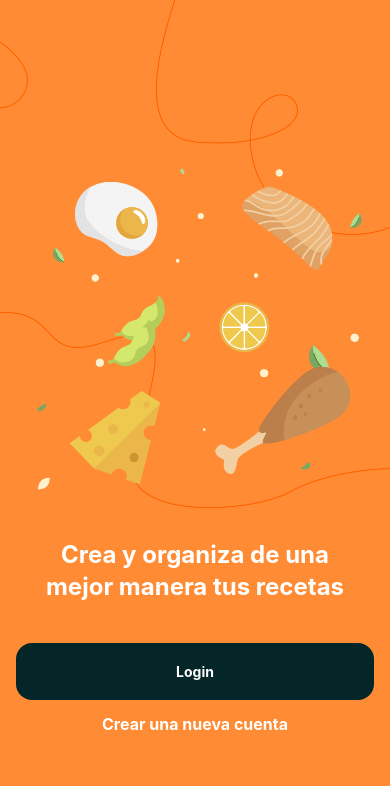
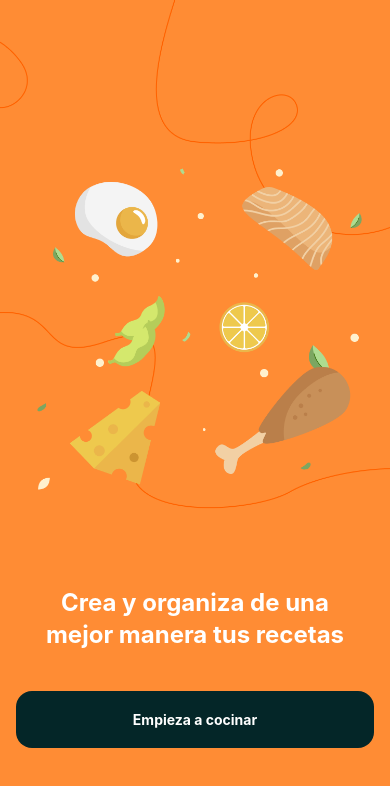
Before and after one commit to jonathanmtzgzz/cocin-app, a React Native app: screen /Bienvenida in a window 390 px wide. Shown: the top 786 px of the page. Built offline with nearby package versions, Linux system fonts and the light colour scheme; no server answers.

Commit message:
Refactorizar WelcomeScreen para utilizar SafeAreaView y mejorar la compatibilidad con diferentes dispositivos

```diff
--- a/src/screens/WelcomeScreen.js
+++ b/src/screens/WelcomeScreen.js
@@ -1,9 +1,11 @@
 import React from "react";
 import { View, Text, TouchableOpacity, Image } from "react-native";
-import Animated, { useSharedValue, withSpring } from "react-native-reanimated";
+import { SafeAreaProvider, SafeAreaView } from "react-native-safe-area-context";
 
 const WelcomeScreen = ({ navigation }) => {
   return (
+    <SafeAreaProvider>
+      <SafeAreaView style={{ flex: 1 }}>
         <View className="flex-1 relative">
           <Image
             source={require("../../assets/splash-screen.png")}
@@ -17,15 +19,14 @@ const WelcomeScreen = ({ navigation }) => {
               className="rounded-2xl bg-buttons-primary-default p-2 w-full"
               onPress={() => navigation.navigate("Auth")}
             >
-          <Text className="text-white p-3 text-center font-bold">Login</Text>
-        </TouchableOpacity>
-        <TouchableOpacity onPress={() => navigation.navigate("Register")}>
-          <Text className="text-white p-3 text-center font-bold text-base">
-            Crear una nueva cuenta
+              <Text className="text-white p-3 text-center font-bold">
+                Empieza a cocinar
               </Text>
             </TouchableOpacity>
           </View>
         </View>
+      </SafeAreaView>
+    </SafeAreaProvider>
   );
 };
 
```
Lines whose indentation alone changed are shown as unchanged.
